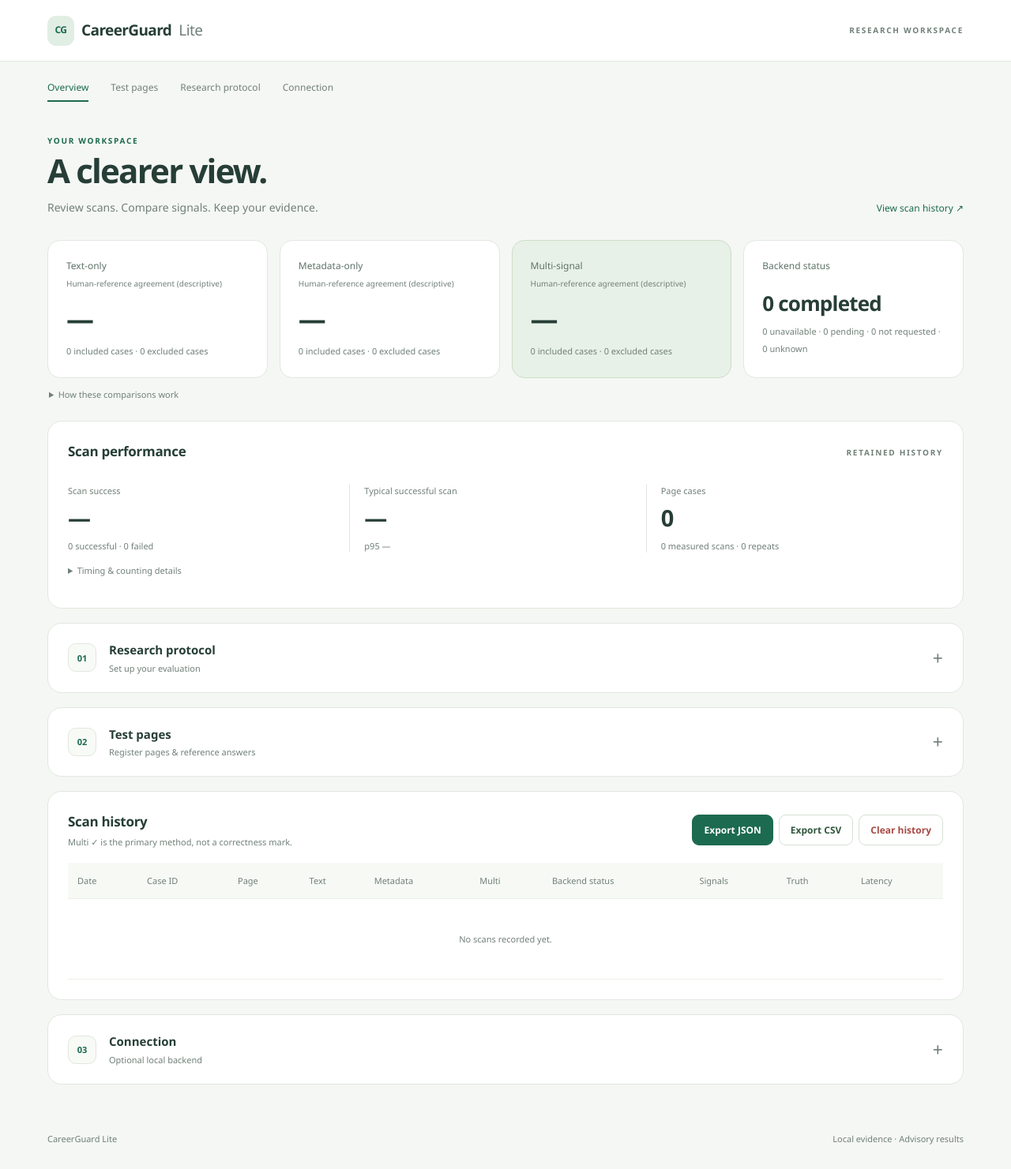
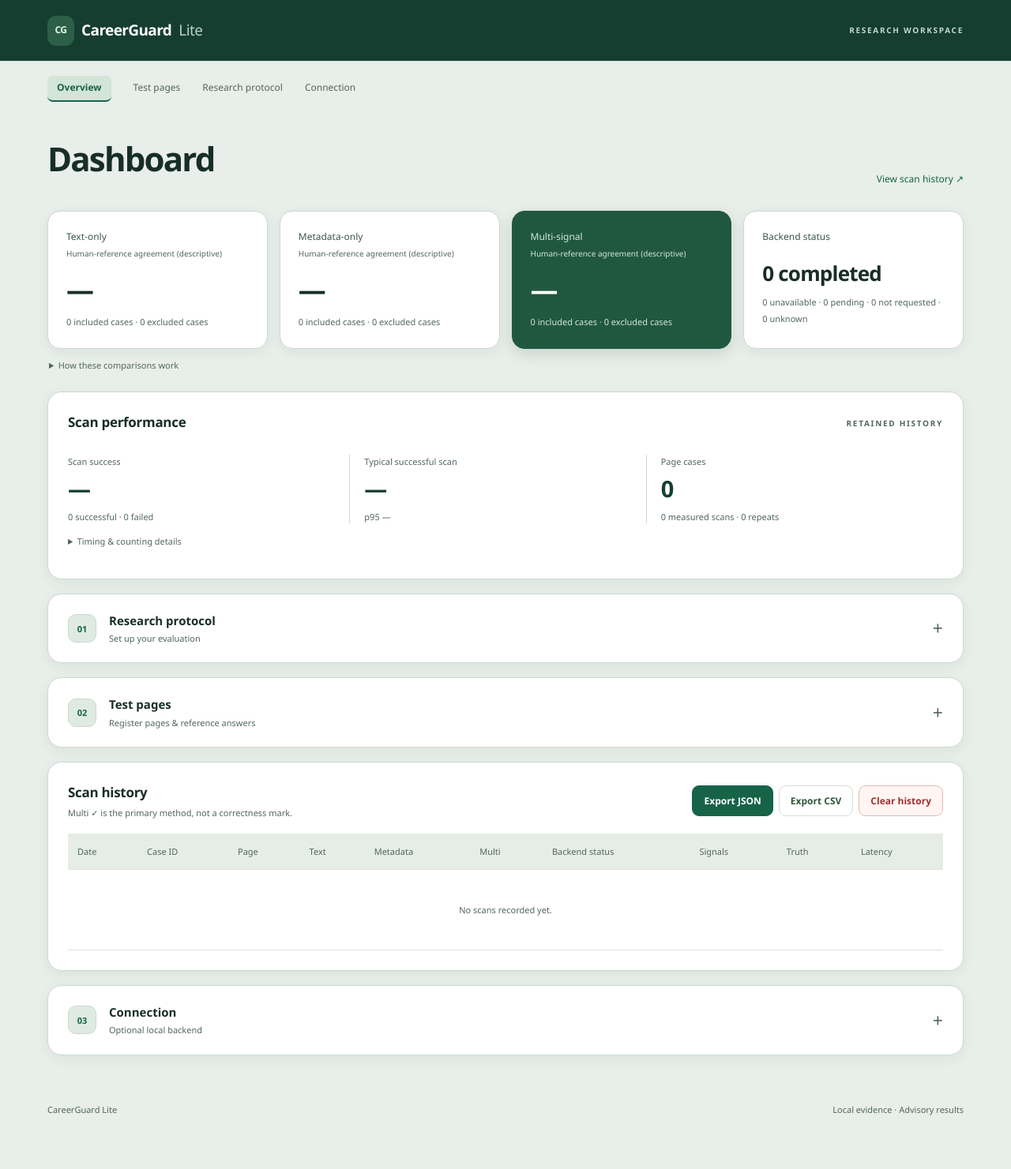
Before and after one commit to chenkj-0708/CareerGuard-Lite, a website with bundled scripts: page dashboard.html in a window 1280 px wide. Shown: the whole page at 79% size. After the commit the page ends 1444 px from the top, so only its background shows below. Built offline with nearby package versions, Linux system fonts and the light colour scheme; some packages are replaced by stand-ins of ours.

Commit message:
update ui

```diff
--- a/dashboard.css
+++ b/dashboard.css
@@ -1,11 +1,11 @@
-:root{color-scheme:light;font-family:"Segoe UI",Arial,sans-serif;font-size:14px;line-height:1.55;color:#263e37;background:#f5f7f4;--green:#1c6a50;--muted:#718078;--line:#e1e7df}
+:root{color-scheme:light;font-family:"Segoe UI",Arial,sans-serif;font-size:14px;line-height:1.55;color:#172e27;background:#e8eeea;--green:#166348;--muted:#52665d;--line:#cbd8cf}
 *{box-sizing:border-box}
 html{scroll-behavior:smooth;scroll-padding-top:22px}
 body{margin:0}
-header{height:78px;border-bottom:1px solid var(--line);display:flex;align-items:center;justify-content:space-between;padding:0 max(calc((100vw - 1160px)/2),28px);background:#fff}
+header{height:78px;border-bottom:1px solid var(--line);display:flex;align-items:center;justify-content:space-between;padding:0 max(calc((100vw - 1160px)/2),28px);background:#153d30;color:#fff}
 .brand{display:flex;align-items:center;gap:9px;font-size:19px;font-weight:650;letter-spacing:-.6px;text-decoration:none;color:inherit}
-.brand>span:last-child{color:var(--muted);font-weight:400}
-.brand-mark{display:grid;place-items:center;width:34px;height:38px;background:#e1eee4;color:var(--green);border-radius:11px;font-size:12px;letter-spacing:-.5px}
+.brand>span:last-child{color:#b8d2c3;font-weight:400}
+.brand-mark{display:grid;place-items:center;width:34px;height:38px;background:#2d5e48;color:#e0f4e7;border-radius:11px;font-size:12px;letter-spacing:-.5px}
 .header-note,.eyebrow,.subtle{font-size:10px;letter-spacing:1.7px;font-weight:650;color:var(--muted)}
 nav{max-width:1160px;margin:0 auto;display:flex;gap:28px;padding:18px 0}
 nav a{color:var(--muted);text-decoration:none;font-size:12px;padding:6px 0;border-bottom:2px solid transparent}
@@ -17,11 +17,12 @@ nav a:hover,nav a.active{color:var(--green);border-color:var(--green)}
 .quiet-link{color:var(--green);font-size:12px;text-decoration:none}
 .quiet-link:hover{text-decoration:underline}
 main{max-width:1160px;margin:0 auto 60px}
-.panel{background:white;border:1px solid var(--line);border-radius:18px;padding:25px;margin-bottom:18px}
+.panel{background:white;border:1px solid var(--line);box-shadow:0 4px 16px #193b2810;border-radius:18px;padding:25px;margin-bottom:18px}
 .cards{display:grid;grid-template-columns:repeat(4,minmax(0,1fr));gap:15px}
-.card{padding:23px;background:white;border:1px solid var(--line);border-radius:16px;position:relative;min-width:0}
-.card:nth-child(3){background:#e8f1e7;border-color:#ccddc9}
-.card span{display:block;color:#5f7368;font-size:12px}
+.card{padding:23px;background:white;border:1px solid var(--line);box-shadow:0 4px 16px #193b2810;border-radius:16px;position:relative;min-width:0}
+.card:nth-child(3){background:#20583f;border-color:#20583f;color:#fff;box-shadow:0 6px 18px #153d3026}
+.card:nth-child(3) span,.card:nth-child(3) small,.card:nth-child(3) .metric-definition{color:#d3e8d9}
+.card span{display:block;color:#3c584a;font-size:12px}
 .card strong{display:block;font-size:35px;font-weight:600;letter-spacing:-1.3px;margin:16px 0 8px;line-height:1.2}
 .card small{font-size:11px;color:var(--muted)}
 .card:last-child strong{font-size:26px;letter-spacing:-.8px;padding-top:6px}
@@ -49,8 +50,8 @@ summary:focus-visible,a:focus-visible,button:focus-visible,input:focus-visible,s
 .disclosure>summary::-webkit-details-marker{display:none}
 .disclosure>summary:after{content:'+';font-size:23px;font-weight:400;color:var(--muted);margin-left:auto}
 .disclosure[open]>summary:after{content:'−'}
-.disclosure[open]>summary{border-bottom:1px solid var(--line)}
-.section-number{display:grid;place-items:center;flex:none;width:36px;height:36px;border:1px solid var(--line);border-radius:10px;color:var(--green);font-size:11px;background:#f8faf6}
+.disclosure[open]>summary{border-bottom:1px solid var(--line);background:#edf3ed}
+.section-number{display:grid;place-items:center;flex:none;width:36px;height:36px;border:1px solid var(--line);border-radius:10px;color:var(--green);font-size:11px;background:#dfebe2}
 .disclosure summary small{display:block;font-size:11px;font-weight:400;color:var(--muted);margin-top:2px}
 .disclosure-body{padding:24px 25px}
 .section-intro{margin:0 0 16px;color:#50675a;font-size:13px}
@@ -59,9 +60,9 @@ button:hover{background:#edf4ea}
 button:disabled{opacity:.45;cursor:default}
 button[type=submit],#exportJson{background:var(--green);color:white;border-color:var(--green)}
 button[type=submit]:hover,#exportJson:hover{background:#15503c}
-.danger{color:#a84a44}
+.danger{color:#a13030;background:#fff5f3;border-color:#e2b8b2}
 label{font-size:12px;font-weight:600}
-input,select,textarea{font:inherit;color:inherit;border:1px solid #d8e1d5;border-radius:9px;padding:11px;background:#fbfcfa}
+input,select,textarea{font:inherit;color:inherit;border:1px solid #aabbad;border-radius:9px;padding:11px;background:#f3f6f2}
 input[readonly]{background:#eff3ec;color:var(--muted)}
 #caseForm,.research-grid{display:grid;grid-template-columns:repeat(3,minmax(0,1fr));gap:16px;align-items:end}
 #caseForm label,#researchForm label,.settings label{display:grid;gap:7px}
@@ -80,11 +81,11 @@ input[type=checkbox]{width:16px!important;height:16px;accent-color:var(--green);
 #healthStatus{flex:1}
 .table-wrap,#testCases{overflow:auto}
 table{width:100%;border-collapse:collapse;font-size:11px;margin-top:18px}
-th,td{padding:14px 12px;border-bottom:1px solid #edf0e9;text-align:left}
-th{color:var(--muted);font-weight:500;white-space:nowrap;background:#f7f9f5}
+th,td{padding:14px 12px;border-bottom:1px solid #dce5dc;text-align:left}
+th{color:var(--muted);font-weight:500;white-space:nowrap;background:#e5ede6}
 tbody tr:hover{background:#fafcf8}
 td{max-width:280px;overflow-wrap:anywhere}
-.selected-score{color:var(--green);font-weight:700;background:#f0f6eb}
+.selected-score{color:var(--green);font-weight:700;background:#d9eadc}
 .muted{color:var(--muted);text-align:center;padding:42px}
 footer{max-width:1160px;margin:0 auto 30px;display:flex;justify-content:space-between;font-size:11px;color:var(--muted)}
 [hidden]{display:none!important}
@@ -118,3 +119,9 @@ nav{gap:20px;overflow:auto;white-space:nowrap}
 @media(prefers-reduced-motion:reduce){html{scroll-behavior:auto}
 *{transition:none!important}
 }
+
+header .header-note{color:#c1d9ca}
+nav a.active{background:#d3e5d7;border-radius:7px;padding-left:12px;padding-right:12px;font-weight:650}
+.disclosure>summary:hover{background:#edf3ed}
+.performance-grid strong{color:#153d30}
+.section-head h2{color:#172e27}
--- a/dashboard.html
+++ b/dashboard.html
@@ -8,7 +8,7 @@
 <body>
   <header><a class="brand" href="#overview"><span class="brand-mark">CG</span> CareerGuard <span>Lite</span></a><span class="header-note">RESEARCH WORKSPACE</span></header>
   <nav aria-label="Dashboard sections"><a href="#overview">Overview</a><a href="#cases">Test pages</a><a href="#protocol">Research protocol</a><a href="#connection">Connection</a></nav>
-  <div class="page-title" id="overview"><div><p class="eyebrow">YOUR WORKSPACE</p><h1>A clearer view.</h1><p>Review scans. Compare signals. Keep your evidence.</p></div><a class="quiet-link" href="#history">View scan history ↗</a></div>
+  <div class="page-title" id="overview"><h1>Dashboard</h1><a class="quiet-link" href="#history">View scan history ↗</a></div>
   <main>
     <section class="cards" id="summary"></section>
     <details class="metric-details"><summary>How these comparisons work</summary><p id="metricsNote" class="metrics-note"></p></details>
@@ -19,8 +19,8 @@
       <form id="researchForm">
         <fieldset id="researchFields">
           <div class="research-grid">
-            <label>Annotator ID<input id="researchAnnotator" placeholder="researcher-1" maxlength="80" pattern="[A-Za-z0-9_.-]{1,80}"></label>
-            <label>Annotation protocol version<input id="researchRubric" placeholder="single-rubric-v1" maxlength="80" pattern="[A-Za-z0-9_.-]{1,80}"></label>
+            <label>Annotator ID<input id="researchAnnotator" placeholder="researcher-1" maxlength="80" pattern="[A-Za-z0-9_.\-]{1,80}"></label>
+            <label>Annotation protocol version<input id="researchRubric" placeholder="single-rubric-v1" maxlength="80" pattern="[A-Za-z0-9_.\-]{1,80}"></label>
             <label>Validation tie-break<select id="researchTie"><option value="textOnly">Text-only</option><option value="metadataOnly">Metadata-only</option></select></label>
             <label>Minimum lower-overlap groups<input id="researchMinGroups" type="number" min="1" step="1"></label>
             <label>Minimum lower-overlap groups per class<input id="researchMinClass" type="number" min="1" step="1"></label>
@@ -43,7 +43,7 @@
       <summary><span class="section-number">02</span><span>Test pages<small>Register pages & reference answers</small></span></summary><div class="disclosure-body">
       <p class="section-intro">Register first. Record your answer before viewing system scores.</p><p class="form-help">Your answer is a research reference, not confirmed fraud.</p>
       <form id="caseForm">
-        <label>Case ID<input id="testId" placeholder="CG-001" required pattern="[A-Za-z0-9_-]{1,80}"></label>
+        <label>Case ID<input id="testId" placeholder="CG-001" required pattern="[A-Za-z0-9_\-]{1,80}"></label>
         <label>Page URL<input id="testUrl" type="url" placeholder="https://…" required></label>
         <label>Your answer<select id="testLabel"><option value="">Not labelled yet</option><option value="low">Low</option><option value="uncertain">Uncertain</option><option value="elevated">Elevated</option><option value="reference-insufficient">Insufficient information</option></select></label>
         <label>Group ID (optional)<input id="testGroup" placeholder="GROUP-001"></label>
--- a/popup.css
+++ b/popup.css
@@ -1,19 +1,20 @@
-:root{color-scheme:light;font-family:"Segoe UI",Arial,sans-serif;color:#203a37;background:#f4f7f5;font-size:13px;line-height:1.5;--green:#176b53;--muted:#687b76;--line:#e1e9e4}
+:root{color-scheme:light;font-family:"Segoe UI",Arial,sans-serif;color:#172e27;background:#e8eeea;font-size:13px;line-height:1.5;--green:#166348;--muted:#52665d;--line:#cbd8cf}
 
 *{box-sizing:border-box}
-body{width:auto;min-width:280px;margin:0}
+html{height:100%}
+body{width:auto;min-width:280px;height:100dvh;margin:0;display:flex;flex-direction:column;overflow:hidden}
 button,input{font:inherit}
 button,summary{cursor:pointer}
 button{transition:background .18s,transform .18s}
 button:focus-visible,summary:focus-visible,input:focus-visible{outline:3px solid #7bc4ac;outline-offset:3px}
-header{display:flex;align-items:center;gap:10px;padding:22px 24px 17px}
+header{flex-shrink:0;display:flex;align-items:center;gap:10px;padding:22px 24px 20px;background:#153d30;color:white;margin-bottom:12px}
 h1{font-size:17px;letter-spacing:-.5px;margin:0}
 h1 span{font-weight:400;color:var(--muted)}
 header p{font-size:11px;color:var(--muted);margin:1px 0 0}
-.mark{display:grid;place-items:center;background:#e0eee6;color:var(--green);border-radius:13px;width:40px;height:44px}
+.mark{display:grid;place-items:center;background:#2d5e48;color:#e0f4e7;border-radius:13px;width:40px;height:44px}
 .mark svg{width:27px;height:27px}
 .local-badge{margin-left:auto;font-size:9px;letter-spacing:1px;color:var(--green);border:1px solid #ccdfd4;border-radius:20px;padding:3px 7px}
-main{padding:8px 24px 18px}
+main{padding:8px 24px 18px;flex:1;min-height:0;overflow-y:auto;scrollbar-gutter:stable}
 .intro{padding:12px 0 17px}
 .eyebrow{font-size:9px;font-weight:700;letter-spacing:1.5px;color:var(--muted)}
 .intro h2{font-size:30px;line-height:1.15;font-weight:650;letter-spacing:-1.1px;margin:12px 0}
@@ -23,35 +24,35 @@ button{border:1px solid var(--line);border-radius:12px;padding:12px 15px;backgro
 .primary:hover{background:#11553f;transform:translateY(-1px)}
 .primary:disabled{opacity:.55;cursor:wait;transform:none}
 .research-option{margin-top:16px;color:var(--muted);font-size:11px}
-.research-option summary span{float:right;font-size:10px;color:#83948c}
+.research-option summary span{float:right;font-size:10px;color:#52665d}
 .research-option label{display:grid;gap:6px;margin-top:10px}
 input{width:100%;padding:9px;border:1px solid var(--line);border-radius:8px}
 #status{font-size:11px;color:var(--muted);margin:12px 0 0}
 #status:empty{display:none}
-#result{margin-top:16px;border:1px solid var(--line);border-radius:18px;background:white;padding:19px}
+#result{margin-top:16px;border:1px solid var(--line);border-radius:18px;background:white;padding:19px;box-shadow:0 5px 18px #193b2814}
 .result-heading{display:flex;align-items:center;justify-content:space-between;gap:8px}
 .tier{text-transform:capitalize;font-size:10px;font-weight:650;padding:4px 8px;border-radius:20px;background:#f1f5f2}
-.low{color:#187453}
-.uncertain{color:#9b650b}
-.elevated{color:#b33e3e}
+.low{color:#126440}
+.uncertain{color:#8b5400}
+.elevated{color:#aa2929}
 .score-row{display:flex;align-items:center;gap:12px;margin:10px 0}
 .score{font-size:58px;font-weight:650;letter-spacing:-3px;line-height:1.15}
 .score-caption{font-size:10px;color:var(--muted);line-height:1.7}
-.risk-track{height:5px;background:#edf1ed;border-radius:10px;overflow:hidden}
+.risk-track{height:5px;background:#dce5dc;border-radius:10px;overflow:hidden}
 .risk-track span{height:100%;display:block;background:currentColor;border-radius:10px}
 .advice{font-size:14px;font-weight:600;margin:16px 0 6px}
 .result-caveat{font-size:10px;color:var(--muted);margin:0 0 18px}
 h3{font-size:11px;margin:0 0 8px}
 .evidence,.duplicate-context{padding-top:14px;border-top:1px solid var(--line);margin-top:14px}
 ul{list-style:none;padding:0;margin:0;font-size:11px}
-li{margin:0 0 10px;padding-left:12px;border-left:2px solid #d5e6dc}
+li{margin:0 0 10px;padding-left:12px;border-left:3px solid #8bb39b}
 li strong{display:block;color:var(--muted);font-size:9px;font-weight:600;margin-bottom:2px}
 .explanation,.backend-status,.duplicate-context p{font-size:11px;margin:5px 0;color:var(--muted)}
 .warning{color:#9b650b!important}
 .success{color:var(--green)!important}
 .technical-details{margin-top:16px;border-top:1px solid var(--line);padding-top:12px;font-size:10px;color:var(--muted)}
 .technical-details summary{font-size:11px}
-footer{display:flex;align-items:center;justify-content:space-between;gap:8px;padding:15px 24px;border-top:1px solid var(--line);font-size:9px;color:var(--muted)}
+footer{flex-shrink:0;display:flex;align-items:center;justify-content:space-between;gap:8px;padding:15px 24px;border-top:1px solid var(--line);font-size:9px;color:var(--muted)}
 .link{border:0;background:transparent;padding:0;color:var(--green);font-size:11px}
 [hidden]{display:none!important}
 @media(prefers-reduced-motion:reduce){*{transition:none!important}
@@ -59,3 +60,11 @@ footer{display:flex;align-items:center;justify-content:space-between;gap:8px;pad
 
 
 body:has(#result:not([hidden])) .intro{display:none}
+
+header h1 span,header p{color:#c1d9ca}
+header .local-badge{color:#def1e4;border-color:#5d8670;background:#254e3c}
+.tier.low{background:#dcefe2}
+.tier.uncertain{background:#fff0c9}
+.tier.elevated{background:#fbe0dc}
+.advice{background:#edf3ed;border-radius:9px;padding:12px;color:#193e2c}
+footer{background:#dce6df}
```
Also changed, not shown: tests/dashboard-statistics.test.mjs (+15 -0 lines).
